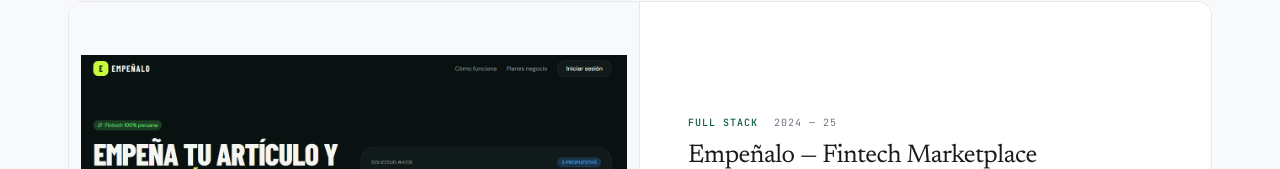
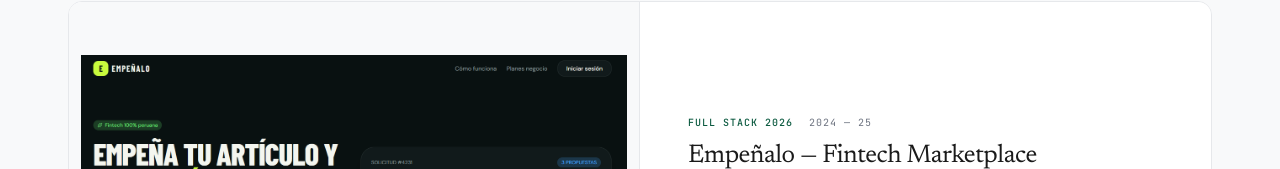
Before and after one commit to RikepilB/Portlio, a Next.js app: page / in a window 1280 px wide. Shown: the part 783-952 px from the top of the page. Built offline with nearby package versions, Linux system fonts and the light colour scheme.

Commit message:
Set Empe\u00f1alo and ScoutLane category to FULL STACK 2026, reorder landing: Empe\u00f1alo \u2192 ScoutLane \u2192 ExamVault \u2192 Bike Share

```diff
--- a/src/app/page.tsx
+++ b/src/app/page.tsx
@@ -9,8 +9,8 @@
 const featuredSlugs = [
   'empenalo-fintech',
   'scoutlane-recruitment',
+  'exam-analysis-system',
   'bike-share-optimization',
-  'exam-analysis-system',
 ]
 
 const areas = [
--- a/src/data/projects.ts
+++ b/src/data/projects.ts
@@ -403,7 +403,7 @@
         title: 'Empeñalo — Fintech Marketplace',
         tagline:
             'A Peruvian fintech marketplace where users pawn/secure items and receive multiple real offers from businesses.',
-        category: 'FULL STACK',
+        category: 'FULL STACK 2026',
         catColor: '#F59E0B',
         duration: '2024 — 25',
         readTime: '7 min read',
@@ -461,7 +461,7 @@
         title: 'ScoutLane — Recruitment Platform',
         tagline:
             'Resume intelligence meets pipeline management — AI-powered resume parsing with kanban pipeline views.',
-        category: 'FULL STACK',
+        category: 'FULL STACK 2026',
         catColor: '#2563EB',
         duration: '2024 — 25',
         readTime: '7 min read',
```
